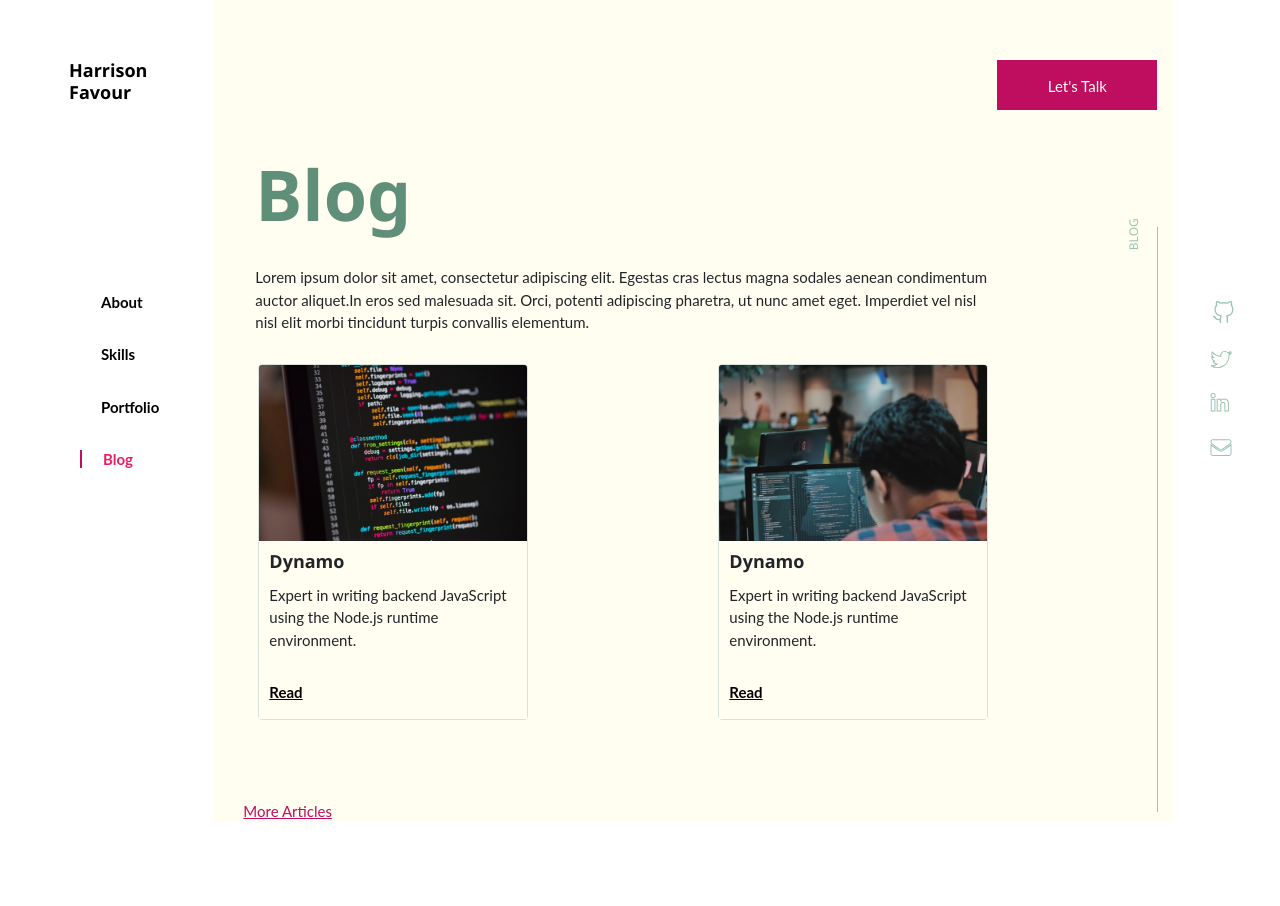
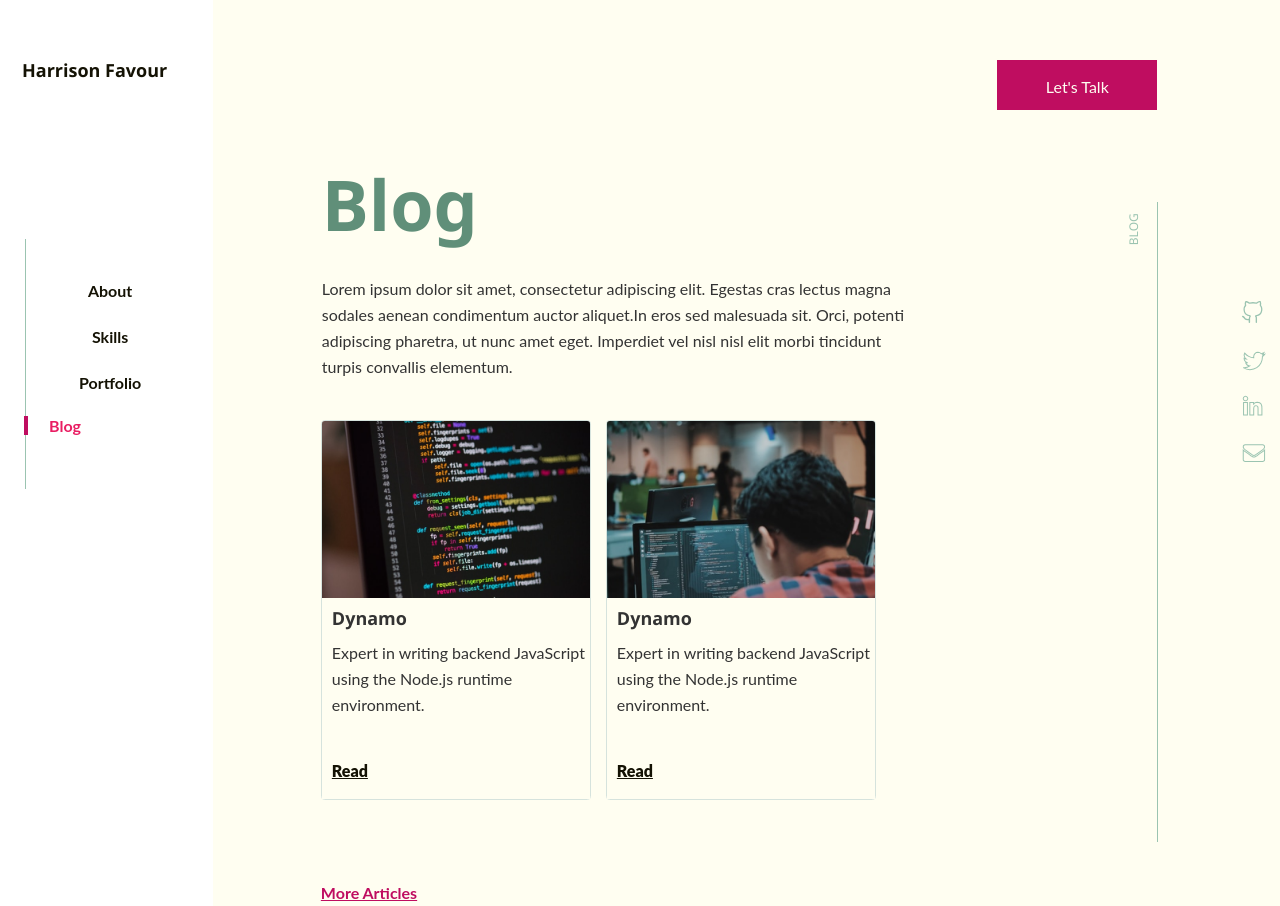
Before and after one commit to grantfayvor/portfolio, a React (Create React App) app: page /blog in a window 1280 px wide. Before the commit the page ends 822 px from the top, so only its background shows below. Built offline with nearby package versions, Linux system fonts and the light colour scheme.

Commit message:
changes made

```diff
--- a/src/App.css
+++ b/src/App.css
@@ -2,27 +2,70 @@
 
 .Home {
   font-family: Lato, sans-serif;
+  font-size: 16px;
+  line-height: 26px;
 }
 
 .col-xl-9.mr-0.pr-0 {
   background-color: #FFFEF1;
+
 }
 
 .Contentbody {
   font-family: Lato, sans-serif;
   background-color: #FFFEF1;
+
 }
+.Contentbody .column1  {
+  display: flex;
+align-items: center;
+flex-direction: column;
+}
+
+ .Contentbody .column2{
+  display: flex;
+align-items: center;
+flex-direction: column;
+}
+
+.Contentbody .column3{
+  display: flex;
+align-items: center;
+flex-direction: column;
+}
+
+.navbarline .w3-leftbar {
+ border-left: 0.3px solid #9BC4B1!important;
+ height: 250px;
+
+}
+.navbarline1 .w3-leftbar {
+  border-left: 0.3px solid #9BC4B1!important;
+  height: 250px;
+  margin-left: 15px!important;
+
+ }
+
+.navbarline1 .w3-padding {
+  padding: 0px 6px!important;
+}
+
 
 nav {
   font-family: Lato, sans-serif;
+  color: #333333;
+  font-size: 16px;
 }
 
 .BlogPage {
   font-family: Lato, sans-serif;
+  font-size: 16px;
+  line-height: 26px;
 }
 
 p {
-  margin-bottom: 2rem;
+  margin-bottom: 40px;
+  color: #333333;
 }
 
 h1 {
@@ -33,11 +76,13 @@ h1 {
 
 h5 {
   margin-top: 60px;
-  margin-left: 54px;
+  margin-left: 7px;
+  color: #333333!important;
 }
 
 h6 {
-  margin-bottom: 2rem;
+  margin-bottom: 40px;
+  color: #333333;
 }
 
 /*buttons*/
@@ -45,13 +90,16 @@ h6 {
 .btn-outline-danger {
   color: #FFFEF1;
   border: none;
-  border-radius: 0rem;
-  font: 15px Lato!important;
+  border-radius: 0px;
+  font: 16px Lato, san-serif!important;
   background-color: #BF0D60;
   height: 50px;
   width: 160px;
   text-align: center!important;
   padding-top: 17px;
+  font-weight: normal!important;
+  line-height: 19px;
+  font-style: normal!important;
 }
 
 .letstalk2 .btn-outline-danger {
@@ -70,19 +118,19 @@ h6 {
 .btn-outline-danger:active {
   background-color: #BF0D60!important;
   border: none!important;
-  border-radius: 0rem!important;
+  border-radius: 0px!important;
 }
 
 .btn-outline-danger:hover {
   background-color: #D25690!important;
   border: none!important;
-  border-radius: 0rem!important;
+  border-radius: 0px!important;
 }
 
 .btn-outline-danger:visited {
   background-color: #EB88B6!important;
   border: none!important;
-  border-radius: 0rem!important;
+  border-radius: 0px!important;
 }
 
 /*content*/
@@ -98,44 +146,46 @@ h6 {
 }
 
 .w3-bottombar {
-  width: 65.4rem;
+  width: 980px;
   border-bottom: 1px solid #9bc4b1!important;
-  margin-top: 3rem;
-  margin-bottom: 6rem;
+  margin-top: 76px;
+  margin-bottom: 116px;
 }
 
 .navbar-header .w3-rightbar {
-  height: 30.4rem;
+  height: 90vh;
+  width: 2px;
+  border-right: 1px solid #9bc4b1!important;
+  float: right!important;
+  margin-top: 60px;
+}
+
+.navbar-header1 .w3-rightbar {
+  height: 180vh!important;
+  margin-top:-90px;
+  width: 2px;
+  border-right: 1px solid #9bc4b1!important;
+  float: right!important;
+}
+
+.navbar-header2 .w3-rightbar {
+  height: 170vh!important;
   width: 2px;
   border-right: 1px solid #9bc4b1!important;
   float: right;
-  margin-top: 5rem;
+  margin-top: -50px;
 }
 
-.navbar-header1 .w3-rightbar {
-  height: 61rem;
+.navbar-header3 .w3-rightbar {
+  height: 110vh;
   width: 2px;
   border-right: 1px solid #9bc4b1!important;
   float: right;
-}
-
-.navbar-header2 .w3-rightbar {
-  height: 62.8rem;
-  width: 2px;
-  border-right: 1px solid #9bc4b1!important;
-  float: right;
-}
-
-.navbar-header3 .w3-rightbar {
-  height: 39rem;
-  width: 2px;
-  border-right: 1px solid #9bc4b1!important;
-  float: right;
-  margin-top: 5rem;
+  margin-top: 50px;
 }
 
 .navbar-header3 .w3-bottombar {
-  margin-bottom: 0rem;
+  margin-bottom: 0px;
 }
 
 .edittext h6 {
@@ -144,7 +194,7 @@ h6 {
   float: right;
   font-size: 12px;
   margin-right: -30px;
-  margin-top: 5rem;
+  margin-top: 90px;
 }
 
 .edittext2 h6 {
@@ -153,7 +203,7 @@ h6 {
   float: right;
   font-size: 12px;
   margin-right: -25px;
-  margin-top: 5rem;
+  margin-top: 50px;
 }
 
 .edittext3 h6 {
@@ -162,7 +212,7 @@ h6 {
   float: right;
   font-size: 12px;
   margin-right: -40px;
-  margin-top: 5rem;
+  margin-top: 50px;
 }
 
 .edittext1 h6 {
@@ -171,10 +221,10 @@ h6 {
   float: right;
   font-size: 12px;
   margin-right: -25px;
-  margin-top: 5rem;
+  margin-top: 70px;
 }
 
-.edittext4 {
+.edittext4 h6{
   color: #9BC4B1;
 }
 
@@ -187,7 +237,7 @@ h6 {
 
 .card-body {
   background-color: #FFFEF1;
-  padding: 0rem;
+  padding: 0px;
 }
 
 .col-xl-10.y h5 {
@@ -216,11 +266,18 @@ h6 {
 /*social media icons*/
 
 .App_right_sidebar {
+  position: fixed;
   display: flex;
   flex-direction: column;
   float: right;
   margin-top: 300px;
   margin-right: 30px;
+}
+
+.col-xl-1 {
+  background-color: #FFFEF1!important;
+    padding-right: 50px;
+    padding-left: 50px;
 }
 
 .App_right_sidebar i {
@@ -231,28 +288,32 @@ h6 {
   color: transparent;
   -webkit-text-stroke-width: 1px;
   -webkit-text-stroke-color: #9BC4B1;
+
 }
 
 .github {
   color: #9BC4B1;
   font-size: 24px;
   margin-bottom: 24px;
+  margin-left:-3px;
 }
 
 .fab.fa-twitter.fa-lg {
   color: transparent;
   -webkit-text-stroke-width: 1px;
   -webkit-text-stroke-color: #9BC4B1;
+
 }
 
 .fab.fa-linkedin-in.fa-lg {
   color: transparent;
   -webkit-text-stroke-width: 1px;
   -webkit-text-stroke-color: #9BC4B1;
+
 }
 
 .github:hover {
-  color: #608F79;
+  fill: #608F79;
 }
 
 .github:visited {
@@ -321,21 +382,25 @@ nav {
 nav ul {
   list-style-type: none;
   text-decoration: none;
-  color: black;
+  color: #141204;
 }
 
 .bloglink a{
   color: #E91E63;
+  font-weight: bold;
 }
 
 .bloglink1 {
   margin-left: -26px;
+  font-weight: bold;
+  color: #141204;
+  line-height: 19px;
 }
 
 .navMarker li {
-  margin-left: 0rem;
+  margin-left: -74px;
   padding-left: 0px;
-  text-align: left;
+  line-height: 19px;
 }
 
 .bg-light {
@@ -344,7 +409,7 @@ nav ul {
 
 .navbar-light .navbar-toggler {
   border: none;
-  font-size: 1rem;
+  font-size: 20px;
 }
 
 .navbar-light .navbar-toggler-icon {
@@ -352,11 +417,12 @@ nav ul {
 }
 
 .navbar-toggler {
-  font-size: 0.5rem;
+  font-size: 16px;
 }
 
 nav ul li {
-  margin: 30px;
+  text-align: center;
+  margin: 20px;
 }
 
 .fixed-top {
@@ -367,8 +433,17 @@ nav ul li a{
   padding-left: 21px;
 }
 
+ul .scrollspy {
+  padding-inline-start: 0px!important;
+}
+
 nav ul li a:hover {
   color: #BF0D60;
+}
+.navMarker li{
+  text-align: center!important;
+
+
 }
 
 .navbar-expand-xl {
@@ -378,8 +453,23 @@ nav ul li a:hover {
 }
 
 nav ul li .active{
-    border-left: 2px solid #BF0D60;
+  border-left: 4px solid #BF0D60!important;
+  height:60px!important;
+}
 
+.active{
+  height: 60px!important;
+}
+
+.bloglink li {
+  margin-left: -74px;
+  padding-left: 0px;
+  line-height: 19px;
+
+}
+
+.sidebar{
+  padding-inline-start: 0px!important;
 }
 
 ul .scrollspy{
@@ -391,10 +481,21 @@ ul .scrollspy{
 }
 
  .isCurrent {
-  border-left: 2px solid #BF0D60;
-  height:40px;
+  border-left: 4px solid #BF0D60;
+  height:60px;
+  text-align: center;
 
 }
+
+/* .progress {
+  border-left : 0.3px solid #9BC4B1;
+  height: 320px;
+  background-color: #ffffff;
+ flex-direction: column;
+  font-size:16px;
+  padding-inline-start: 0px;
+} */
+
 
 /*scrollpsy*/
 
@@ -407,14 +508,22 @@ scrollspy-example {
 .BlogContent {
   margin-top: 152px;
   background-color: #FFFEF1;
+  word-wrap: break-word;
+}
+.BlogContent .col-xl-10{
+display: flex;
+align-items: center;
+flex-direction: column;
 }
 
 .editblogtext h1 {
   margin-left: 12px;
+
 }
 
 .editblogtext p {
   margin-left: 12px;
+  width: 600px;
 }
 
 .col-xl-9.b {
@@ -424,19 +533,20 @@ scrollspy-example {
 .row {
   display: flex;
   flex-direction: row;
-  justify-content: space-between;
+
 }
 
 .cardBody .card {
   border: 1px solid #D6E3DD;
   box-sizing: border-box;
   margin-left: 15px;
+
 }
 
 .cardBody {
   display: flex;
-  flex-direction: row;
-  justify-content: space-between;
+  /* flex-direction: row; */
+  margin-left: -50px;
 }
 
 .cardBody .card-title {
@@ -468,12 +578,14 @@ scrollspy-example {
 }
 
 a {
-  color: black;
+  color: #141204;
+  font-weight: bold;
 }
 
 .MoreArticles {
   color: #BF0D60;
   text-decoration: underline;
+  margin-left: -295px;
 }
 
 .MoreArticles :hover {
@@ -490,6 +602,7 @@ a {
 
 .more {
   margin-top: 80px;
+
 }
 
 a:hover {
@@ -497,8 +610,141 @@ a:hover {
 }
 
 /* media queries */
+@media (max-width: 320px) {
+  .w3-bottombar {
+    width: 800%!important;
+
+  }
+
+  .navbarline{
+    display: none;
+  }
+
+  .navbarline1{
+    display: none;
+  }
+
+  h1{
+
+    font-size: 30px!important;
+  }
+
+  .col-xl-10.y h5 {
+    margin-left: -0.1px!important;
+    margin-bottom: 10px!important;
+  }
+
+  /*content of portfolio*/
+
+  .col-xl-10.p h5 {
+    color: #608F79 !important;
+    margin-left: -0.1px!important;
+    margin-bottom: 10px!important;
+  }
+
+  h5 {
+    padding-top: 1%;
+    margin-left: 14px!important;
+    margin-bottom: -10px!important;
+  }
+
+  .navbar-toggler-icon {
+    display: inline-block;
+    width: 20px;
+    height: 45px;
+    vertical-align: middle;
+    content: "";
+    background: no-repeat center center;
+    background-size: 100% 100%;
+    margin-bottom: -15px;
+    margin-right: -25px;
+}
+
+.App_right_sidebar {
+  position: static;
+  flex-direction: row;
+  float: left;
+  margin-top: 20px;
+  margin-right: 0px;
+  margin-left: 15%!important;
+}
+.App_right_sidebar a {
+  margin-right: 40.5%;
+  font-size: 15px;
+}
+
+}
+
+@media (max-width: 385px) and (min-width:321px) {
+
+  .w3-bottombar {
+    width: 900%!important;
+    margin-top: -5px;
+  }
+
+  .navbarline{
+    display: none;
+  }
+
+  .navbarline1{
+    display: none;
+  }
+
+  h5 {
+    padding-top: 1%;
+    margin-left: 14px!important;
+    margin-bottom: -15px!important;
+  }
+
+  .navbar-toggler-icon {
+    display: inline-block;
+    width: 1.5em;
+    height: 50px;
+    vertical-align: middle;
+    content: "";
+    background: no-repeat center center;
+    background-size: 100% 100%;
+    margin-bottom: -15px;
+}
+
+.col-xl-10.y h5 {
+  margin-left: -0.1px!important;
+  margin-bottom: 10px!important;
+}
+
+/*content of portfolio*/
+
+.col-xl-10.p h5 {
+  color: #608F79 !important;
+  margin-left: -0.1px!important;
+  margin-bottom: 10px!important;
+}
+
+.App_right_sidebar {
+  position: static;
+  flex-direction: row;
+  float: left;
+  margin-top: 20px;
+  margin-right: 0px;
+  margin-left: 15%!important;
+}
+.App_right_sidebar a {
+  margin-right: 40.5%;
+  font-size: 15px;
+}
+
+}
 
 @media (max-width: 576px) {
+
+  .navbarline{
+    display: none;
+  }
+
+  .navbarline1{
+    display: none;
+  }
+
   h1 {
     margin-left: -2px;
     margin-bottom: 30px;
@@ -527,6 +773,7 @@ a:hover {
     color: #BF0D60;
   }
   .App_right_sidebar {
+    position: static;
     flex-direction: row;
     float: left;
     margin-top: 20px;
@@ -539,7 +786,8 @@ a:hover {
   }
   h5 {
     padding-top: 1%;
-    margin-left: 15px
+    margin-left: 15px;
+    margin-bottom: -15px;
   }
   .edittext h6 {
     display: none
@@ -587,6 +835,15 @@ a:hover {
 /* // Medium devices (tablets, 768px and up) */
 
 @media (max-width: 768px) and (min-width: 577px) {
+
+  .navbarline{
+    display: none;
+  }
+
+  .navbarline{
+    display: none;
+  }
+
   .col-xl-10.y {
     padding-top: 50px;
   }
@@ -632,6 +889,7 @@ a:hover {
   }
 
   .App_right_sidebar {
+    position: static;
     flex-direction: row;
     float: left;
     margin-top: 20px;
@@ -642,6 +900,7 @@ a:hover {
     margin-right: 40.5%;
     font-size: 15px;
   }
+
 
   .w3-bottombar {
     width: 1500%;
@@ -673,7 +932,7 @@ a:hover {
 
 /* // large devices (laptops, 1024px and up) */
 
-@media (max-width: 1024px) {
+@media (max-width: 1024px) and (min-width:769px) {
   .col-xl-10.y {
     padding-top: 50px;
   }
@@ -738,6 +997,7 @@ nav ul li a {
 }
 
 .App_right_sidebar {
+  position: static;
   flex-direction: row;
   float: left;
   margin-top: 20px;
@@ -766,19 +1026,63 @@ nav ul li a {
 }
 }
 /* // large devices (laptops, 1440px and up) */
-
+/*
 @media (max-width: 1440px) {
   .navbar-header1 .w3-rightbar {
-    height: 55rem;
+    height: 55vh;
   }
 
+
+} */
+
+@media (max-width: 1920px){
+  .navbar-header .w3-rightbar {
+    height: 50vh;
+  }
+
+  .navbar-header1 .w3-rightbar {
+    height: 74vh!important;
+  }
+
+  .navbar-header2 .w3-rightbar {
+    height: 79vh!important;
+  }
+
+  .navbar-header3 .w3-rightbar {
+    height: 80vh!important;
+  }
+
+  .w3-bottombar{
+    width: 1390px;
+  }
+
+  .App_right_sidebar{
+    margin-left: 20px!important;
+  }
 
 }
 
 /* // large devices (4k, 2560px and up) */
 
-@media (width: 2560px) {
+ @media (width: 2560px) {
+  .navbar-header .w3-rightbar {
+    height: 40vh;
+  }
+
   .navbar-header1 .w3-rightbar {
-    height: 44rem;
+    height: 54vh!important;
+  }
+
+  .navbar-header2 .w3-rightbar {
+    height: 58vh!important;
+  }
+
+  .navbar-header3 .w3-rightbar {
+    height: 86vh!important;
+  }
+
+
+  .w3-bottombar{
+    width: 2180px!important;
   }
 }
--- a/src/components/Blog.js
+++ b/src/components/Blog.js
@@ -66,16 +66,19 @@ class Blog extends Component {
                   <span class="navbar-toggler-icon"></span>
                 </button>
                 <div class="collapse navbar-collapse" id="navbarTogglerDemo01">
+                <div class="navbarline1">
+          <div class="w3-third tablink w3-leftbar w3-padding"></div>
+        </div>
                   <ul className="sidebar">
-
-                    <li className="nav__item"><Link to="/#About"><b>About</b> </Link></li>
-                    <li className="nav__item"><Link to="/#TechnicalSkills"><b>Skills</b> </Link></li>
-                    <li className="nav__item"><Link to="/#Portfolio"><b>Portfolio</b></Link></li>
-
+                    <div className="navMarker1">
+                    <li className="nav__item"><Link to="/#About">About</Link></li>
+                    <li className="nav__item"><Link to="/#TechnicalSkills">Skills</Link></li>
+                    <li className="nav__item"><Link to="/#Portfolio">Portfolio</Link></li>
+                    </div>
 
                     <div className="bloglink">
-                      <li className="nav__item"><Link to="/blog" className={this.state.blog ? 'active' : null}
-                        onClick={() => this.handleActive('blog')}><b>Blog</b></Link></li>
+                      <li className="nav__item1"><Link to="/blog" className={this.state.blog ? 'active' : null}
+                        onClick={() => this.handleActive('blog')}>Blog</Link></li>
                     </div>
                   </ul>
                 </div>
@@ -119,7 +122,7 @@ class Blog extends Component {
               </p>
               </div>
                   <div className="cardBody">
-                    <div className="card" style={{ width: "18rem" }}>
+                    <div className="card" style={{ width: "270px" }}>
                       <img className="card-img-top" src={image} alt="" />
                       <div className="card-body">
                         <h5 className="card-title"><b>Dynamo</b></h5>
@@ -131,7 +134,7 @@ class Blog extends Component {
                     </a>
                       </div>
                     </div>
-                    <div className="card" style={{ width: "18rem" }}>
+                    <div className="card" style={{ width: "270px" }}>
                       <img className="card-img-top" src={image2} alt="" />
                       <div className="card-body">
                         <h5 className="card-title"><b>Dynamo</b></h5>
--- a/src/components/Contentbody.js
+++ b/src/components/Contentbody.js
@@ -23,6 +23,7 @@ function Contentbody() {
       <div className="edittext">
         <h6>ABOUT</h6>
       </div>
+      <div className="column1">
       <div className="col-xl-10">
         <h1 id="About"><b>Harrison Favour</b></h1>
         <h6><b> I am a Back-End Developer. </b></h6>
@@ -44,7 +45,7 @@ function Contentbody() {
         <div className="letstalk2">
           <a class="btn btn-outline-danger" href="mailto:harrisonfavour@gmail.com" role="button">Let's Talk</a>
         </div>
-
+        </div>
       </div>
 
       <nav
@@ -74,7 +75,7 @@ function Contentbody() {
       <div className="edittext2">
         <h6>SKILLS</h6>
       </div>
-
+      <div className="column2">
       <div className="col-xl-10 y">
         <h1 id="TechnicalSkills"><b>Technical Skills</b></h1>
 
@@ -154,7 +155,7 @@ function Contentbody() {
           </div>
         </div>
 
-
+        </div>
 
       </div>
       <nav
@@ -184,7 +185,7 @@ function Contentbody() {
       <div className="edittext3">
         <h6>PORTFOLIO</h6>
       </div>
-
+      <div className="column3">
       <div className="col-xl-10 p">
         <h1 id="Portfolio"><b>Portfolio</b></h1>
 
@@ -275,6 +276,7 @@ function Contentbody() {
           </div>
 
         </div>
+        </div>
       </div>
 
       <nav
--- a/src/components/Home.js
+++ b/src/components/Home.js
@@ -30,7 +30,7 @@ function Home() {
             {/* 3rd column */}
             <div className="col-xl-1">
               <div className="App_right_sidebar">
-              <a href="https://github.com"><VscGithubAlt className="github"></VscGithubAlt></a>
+              <a href="https://github.com"><VscGithubAlt class="github"></VscGithubAlt></a>
                 <a href="https://twitter.com"><i class="fab fa-twitter fa-lg"></i></a>
                 <a href="https://www.linkedin.com/feed/"><i class="fab fa-linkedin-in fa-lg"></i></a>
                 <a href="mailto:harrisonfavour@gmail.com"><i class="fa fa-envelope fa-lg"></i></a>
--- a/src/components/Navbar.js
+++ b/src/components/Navbar.js
@@ -12,17 +12,22 @@ function Navbar() {
                         <span class="navbar-toggler-icon"></span>
                     </button>
                     <div class="collapse navbar-collapse" id="navbarTogglerDemo01">
+                        {/* <ul className="progress"> */}
+                        <div class="navbarline">
+          <div class="w3-third tablink w3-leftbar w3-padding"></div>
+        </div>
                         <ul>
+
                             <div className="navMarker">
                                 <Scrollspy className="scrollspy" items={['About', 'TechnicalSkills', 'Portfolio']}
                                     currentClassName="isCurrent">
-                                    <li><a href="#About"><b>About</b></a></li>
-                                    <li><a href="#TechnicalSkills"><b>Skills</b> </a></li>
-                                    <li><a href="#Portfolio"><b>Portfolio</b></a></li>
+                                    <li><a href="#About">About</a></li>
+                                    <li><a href="#TechnicalSkills">Skills </a></li>
+                                    <li><a href="#Portfolio">Portfolio</a></li>
                                 </Scrollspy>
                             </div>
                             <div className="bloglink1">
-                                <li className="nav-link"><Link to="/blog"><b>Blog</b></Link></li>
+                                <li className="nav-link"><Link to="/blog">Blog</Link></li>
 
                             </div>
                         </ul>
```
